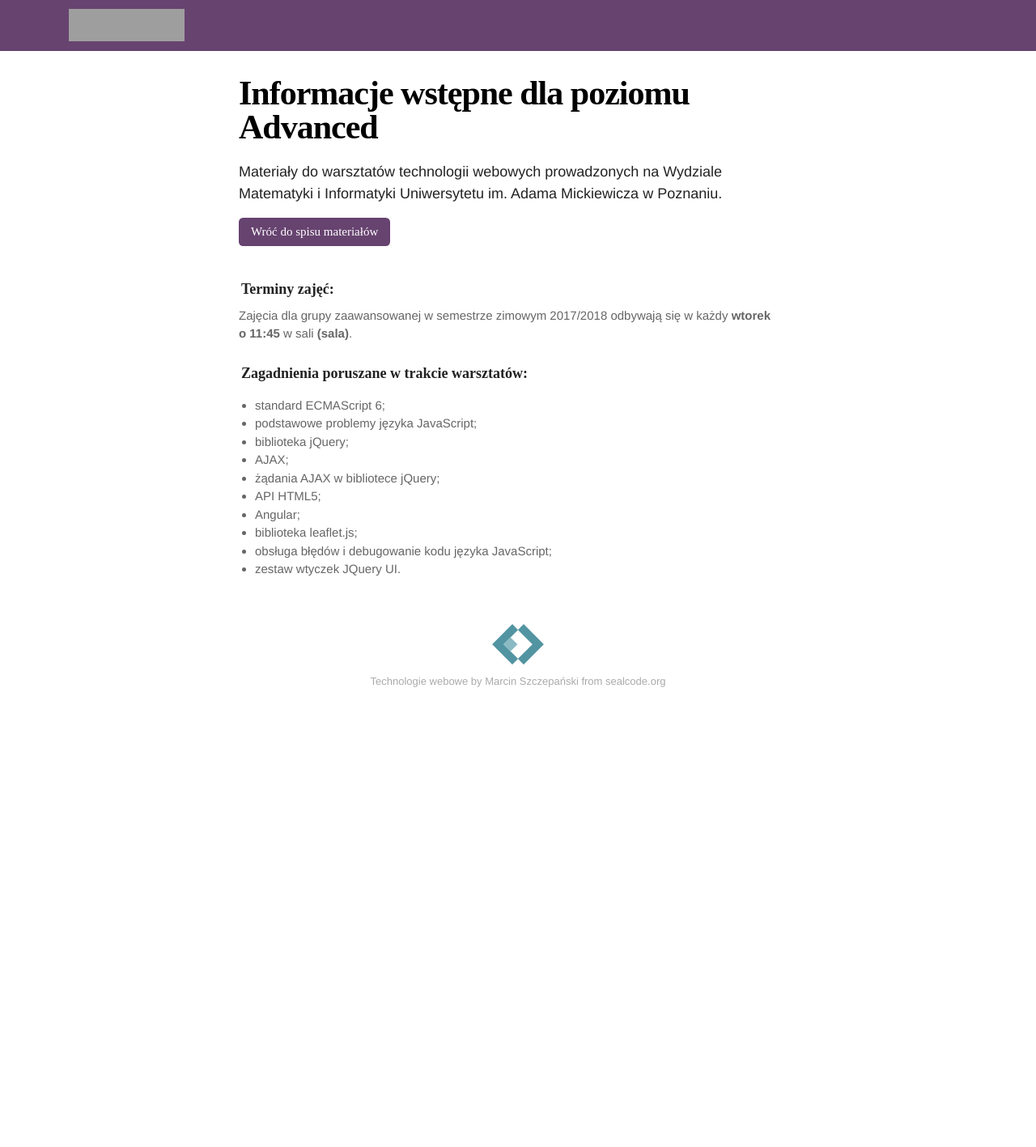
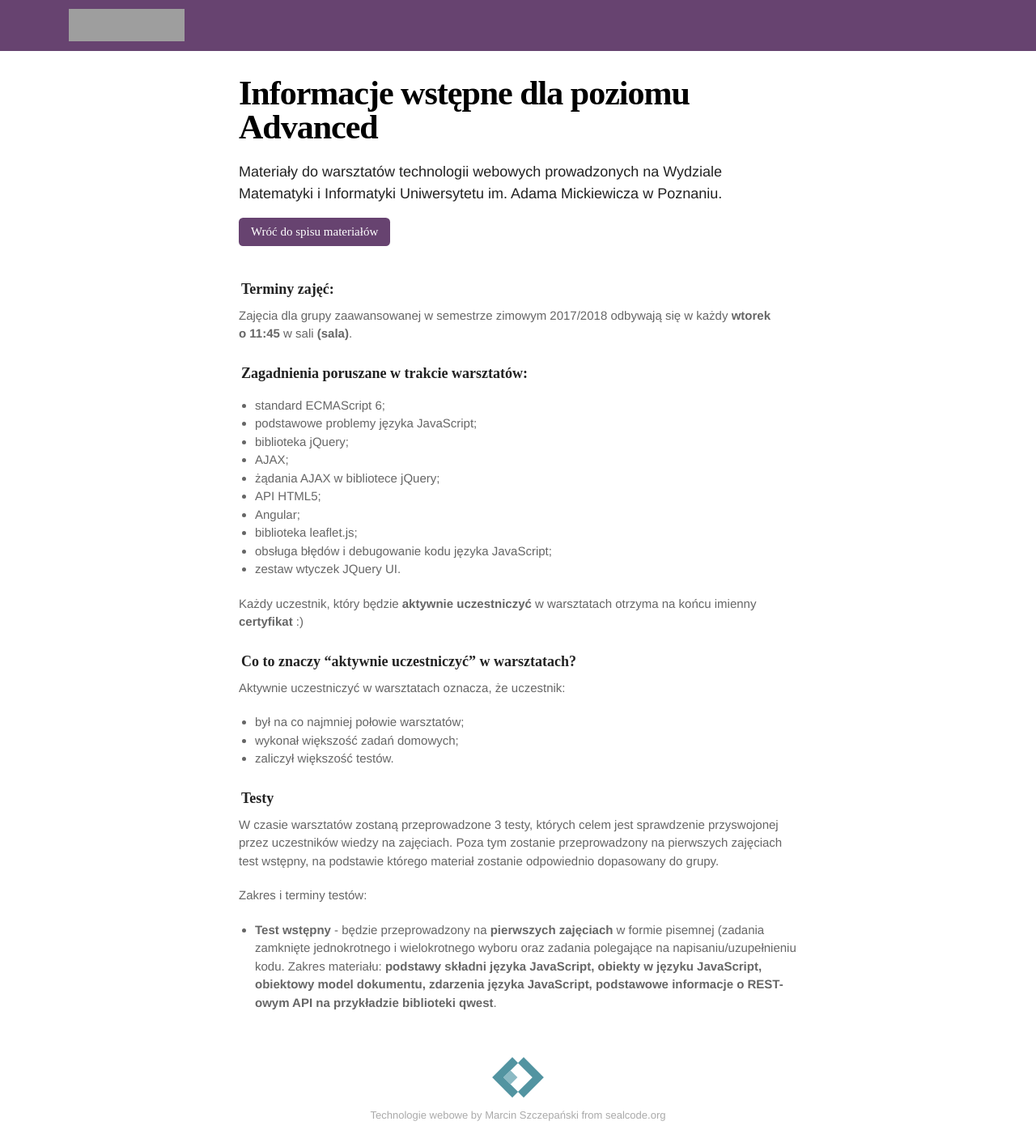
Before and after one commit to marcin-szczepanski/TWE, a Jekyll site: the page built from zajecia/2/informacje.md, in a window 1280 px wide. Shown: the whole page at 81% size. Built offline with Jekyll 4.4.1, drawn with Linux system fonts in a browser that asks for light colours; some web fonts are replaced; before the commit the page ends 900 px from its top, so only the background shows below that; grey boxes are pictures that could not be loaded.

Commit message:
Update informacje.md

```diff
--- a/zajecia/2/informacje.md
+++ b/zajecia/2/informacje.md
@@ -23,3 +23,20 @@ Zajęcia dla grupy zaawansowanej w semestrze zimowym 2017/2018 odbywają się w
 *	biblioteka leaflet.js;
 *	obsługa błędów i debugowanie kodu języka JavaScript;
 *	zestaw wtyczek JQuery UI.
+
+Każdy uczestnik, który będzie **aktywnie uczestniczyć** w warsztatach otrzyma na końcu imienny **certyfikat** :)
+
+### Co to znaczy "aktywnie uczestniczyć" w warsztatach?
+
+Aktywnie uczestniczyć w warsztatach oznacza, że uczestnik:
+
+*	był na co najmniej połowie warsztatów;
+*	wykonał większość zadań domowych;
+*	zaliczył większość testów.
+
+### Testy
+
+W czasie warsztatów zostaną przeprowadzone 3 testy, których celem jest sprawdzenie przyswojonej przez uczestników wiedzy na&nbsp;zajęciach. Poza tym zostanie przeprowadzony na pierwszych zajęciach test wstępny, na podstawie którego materiał zostanie odpowiednio dopasowany do grupy.
+
+Zakres i terminy testów:
+* **Test wstępny** - będzie przeprowadzony na&nbsp;**pierwszych zajęciach** w&nbsp;formie pisemnej (zadania zamknięte jednokrotnego i&nbsp;wielokrotnego wyboru oraz&nbsp;zadania polegające na&nbsp;napisaniu/uzupełnieniu kodu. Zakres materiału: **podstawy składni języka JavaScript, obiekty w&nbsp;języku JavaScript, obiektowy model dokumentu, zdarzenia języka JavaScript, podstawowe informacje o&nbsp;REST-owym API na&nbsp;przykładzie biblioteki qwest**.
```
